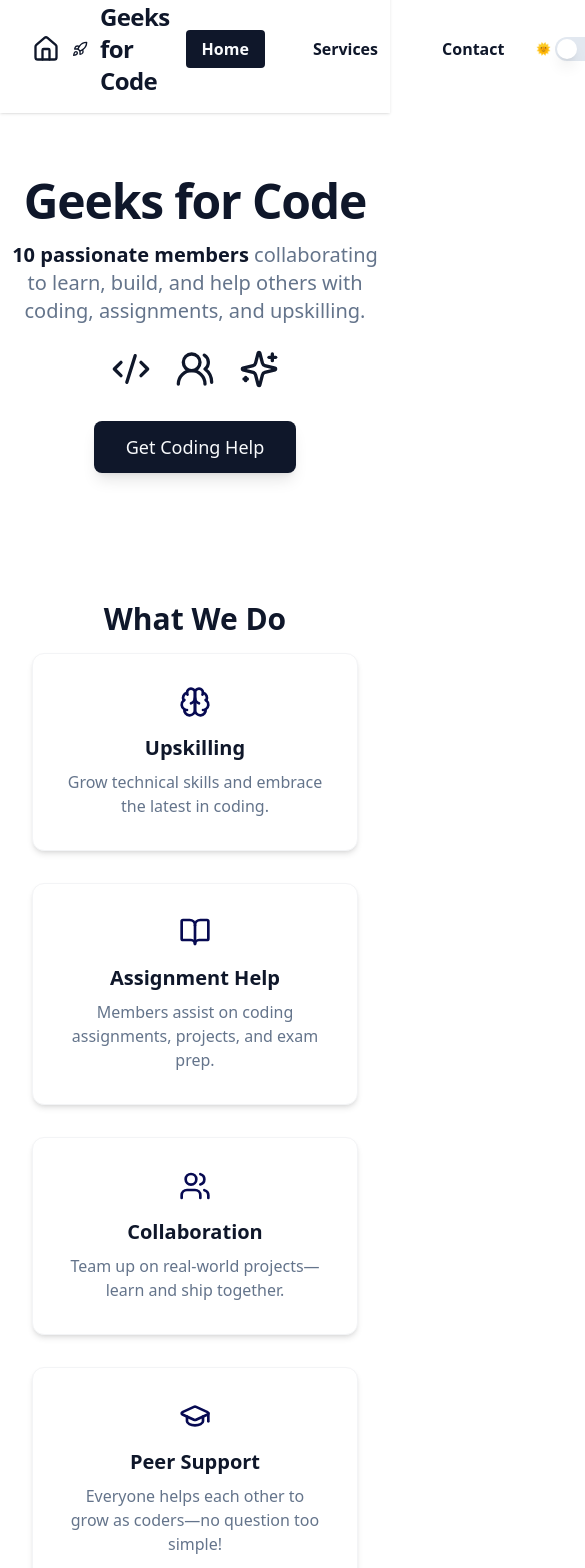
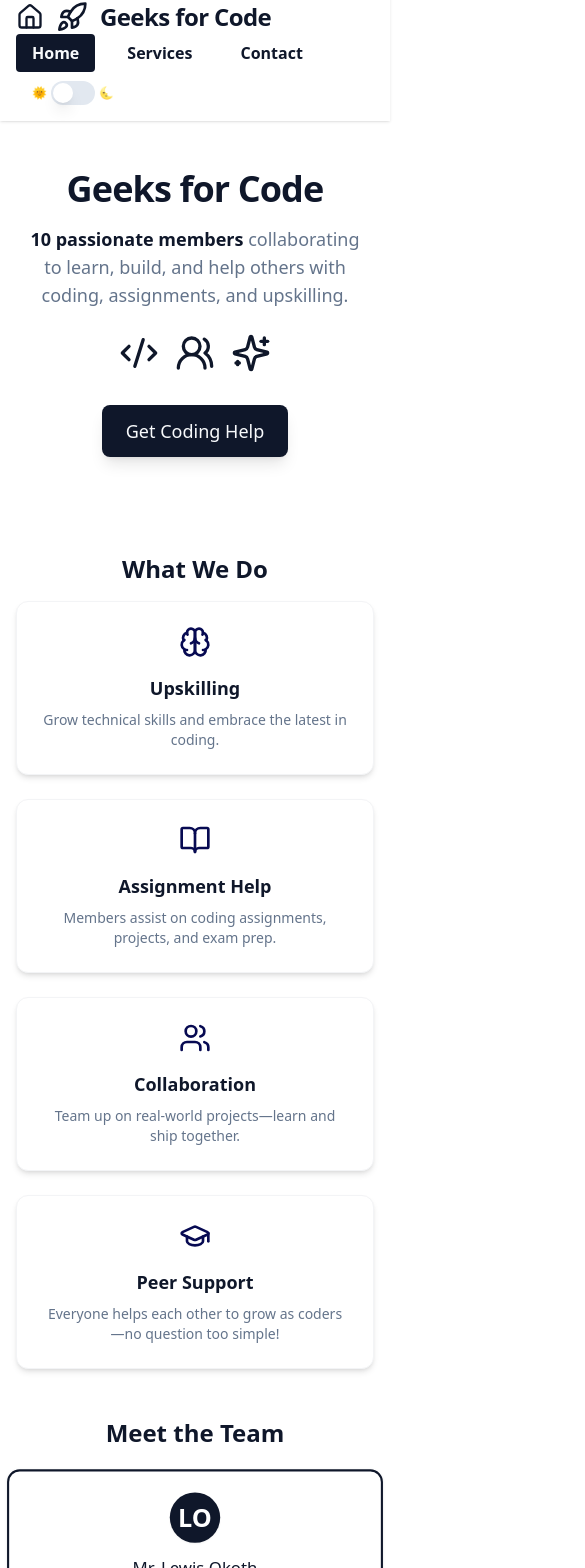
Before and after one commit to Miss-Maggie/geeks-for-code, a React (Vite) app: page / in a window 390 px wide. Shown: the part 15-1583 px from the top of the page, 585 px wide, since content can reach past the window. Built offline with nearby package versions, Linux system fonts and the light colour scheme.

Commit message:
Refactor: Mobile responsiveness improvements

```diff
--- a/src/components/ContactForm.tsx
+++ b/src/components/ContactForm.tsx
@@ -1,3 +1,4 @@
+
 import { useRef, useState } from "react";
 import { MailIcon, SendHorizonal } from "lucide-react";
 
@@ -16,13 +17,13 @@ const ContactForm = () => {
   return (
     <section
       id="contact"
-      className="my-20 max-w-lg mx-auto rounded-2xl shadow-lg border border-gray-200 dark:border-[#323247] animate-fade-in
-        bg-card dark:bg-[#232437] px-4 sm:px-6 py-8 sm:py-10 w-full"
+      className="my-12 sm:my-20 max-w-full sm:max-w-lg mx-auto rounded-2xl shadow-lg border border-gray-200 dark:border-[#323247] animate-fade-in
+        bg-card dark:bg-[#232437] px-3 xs:px-4 sm:px-6 py-7 sm:py-10 w-full"
     >
-      <h2 className="text-2xl font-bold mb-2 flex items-center gap-2 text-[#070A52] dark:text-white">
-        <MailIcon size={28} className="text-[#070A52] dark:text-white" /> Need Coding Help?
+      <h2 className="text-xl sm:text-2xl font-bold mb-2 flex items-center gap-2 text-[#070A52] dark:text-white">
+        <MailIcon size={24} className="text-[#070A52] dark:text-white" /> Need Coding Help?
       </h2>
-      <p className="text-muted-foreground mb-6 dark:text-gray-300">
+      <p className="text-muted-foreground mb-5 sm:mb-6 dark:text-gray-300 text-sm sm:text-base">
         Reach out, and our team will get back to you as soon as possible!
       </p>
       <form ref={formRef} onSubmit={handleSubmit} className="space-y-4">
@@ -31,21 +32,21 @@ const ContactForm = () => {
           type="text"
           name="name"
           placeholder="Your Name"
-          className="w-full px-4 py-2 border rounded-md bg-white dark:bg-[#181927] text-[#070A52] dark:text-white border-gray-300 dark:border-[#323247] transition focus:outline-none focus:ring-2 focus:ring-[#070A52] dark:focus:ring-white placeholder:text-gray-400 dark:placeholder:text-gray-400"
+          className="w-full px-3 sm:px-4 py-2 border rounded-md bg-white dark:bg-[#181927] text-[#070A52] dark:text-white border-gray-300 dark:border-[#323247] transition focus:outline-none focus:ring-2 focus:ring-[#070A52] dark:focus:ring-white placeholder:text-gray-400 dark:placeholder:text-gray-400 text-base"
         />
         <input
           required
           type="email"
           name="email"
           placeholder="Your Email"
-          className="w-full px-4 py-2 border rounded-md bg-white dark:bg-[#181927] text-[#070A52] dark:text-white border-gray-300 dark:border-[#323247] transition focus:outline-none focus:ring-2 focus:ring-[#070A52] dark:focus:ring-white placeholder:text-gray-400 dark:placeholder:text-gray-400"
+          className="w-full px-3 sm:px-4 py-2 border rounded-md bg-white dark:bg-[#181927] text-[#070A52] dark:text-white border-gray-300 dark:border-[#323247] transition focus:outline-none focus:ring-2 focus:ring-[#070A52] dark:focus:ring-white placeholder:text-gray-400 dark:placeholder:text-gray-400 text-base"
         />
         <textarea
           required
           name="message"
           rows={4}
           placeholder="How can we help you?"
-          className="w-full px-4 py-2 border rounded-md bg-white dark:bg-[#181927] text-[#070A52] dark:text-white border-gray-300 dark:border-[#323247] transition focus:outline-none focus:ring-2 focus:ring-[#070A52] dark:focus:ring-white resize-none placeholder:text-gray-400 dark:placeholder:text-gray-400"
+          className="w-full px-3 sm:px-4 py-2 border rounded-md bg-white dark:bg-[#181927] text-[#070A52] dark:text-white border-gray-300 dark:border-[#323247] transition focus:outline-none focus:ring-2 focus:ring-[#070A52] dark:focus:ring-white resize-none placeholder:text-gray-400 dark:placeholder:text-gray-400 text-base"
         />
         <button
           type="submit"
--- a/src/components/Footer.tsx
+++ b/src/components/Footer.tsx
@@ -1,7 +1,7 @@
 
 const Footer = () => (
-  <footer className="w-full py-6 border-t border-gray-100 mt-12 flex flex-col items-center bg-white dark:bg-[#171823]">
-    <nav className="flex gap-8 mb-3">
+  <footer className="w-full py-5 sm:py-6 border-t border-gray-100 mt-10 sm:mt-12 flex flex-col items-center bg-white dark:bg-[#171823] px-4">
+    <nav className="flex flex-wrap gap-x-6 gap-y-2 justify-center mb-2 sm:mb-3">
       <a
         href="/"
         className="font-bold story-link hover-scale transition text-primary dark:text-white"
@@ -31,7 +31,7 @@ const Footer = () => (
         Email Us
       </a>
     </nav>
-    <p className="text-sm text-muted-foreground">
+    <p className="text-xs sm:text-sm text-muted-foreground text-center">
       © {new Date().getFullYear()} Geeks for Code. All rights reserved.
     </p>
   </footer>
--- a/src/components/HeroSection.tsx
+++ b/src/components/HeroSection.tsx
@@ -2,27 +2,27 @@
 import { Rocket, Users2, Code2, Sparkles } from "lucide-react";
 
 const HeroSection = () => (
-  <header className="w-full py-16 flex flex-col items-center relative animate-fade-in">
+  <header className="w-full py-12 sm:py-16 flex flex-col items-center relative animate-fade-in px-4 sm:px-0">
     <div className="absolute left-4 top-4 opacity-30 pointer-events-none max-sm:hidden">
       <Rocket size={80} className="text-primary dark:text-white" strokeWidth={1.5} />
     </div>
     <div className="absolute right-8 top-8 opacity-30 pointer-events-none max-sm:hidden">
       <Sparkles size={70} className="text-primary dark:text-white" strokeWidth={1.5} />
     </div>
-    <h1 className="text-5xl font-extrabold mb-4 tracking-tight text-primary dark:text-white animate-fade-in">
+    <h1 className="text-4xl sm:text-5xl font-extrabold mb-4 tracking-tight text-primary dark:text-white animate-fade-in text-center">
       Geeks for Code
     </h1>
-    <p className="max-w-2xl text-xl text-center text-muted-foreground mb-6">
+    <p className="max-w-2xl text-lg sm:text-xl text-center text-muted-foreground mb-6 px-2">
       <span className="font-semibold text-primary dark:text-white">10 passionate members</span> collaborating to learn, build, and help others with coding, assignments, and upskilling.
     </p>
-    <div className="flex gap-6 mb-8">
+    <div className="flex gap-4 sm:gap-6 mb-8 flex-wrap justify-center">
       <Code2 size={40} className="text-primary dark:text-white hover-scale" />
       <Users2 size={40} className="text-primary dark:text-white hover-scale" />
       <Sparkles size={40} className="text-primary dark:text-white hover-scale" />
     </div>
     <a
       href="#contact"
-      className="px-8 py-3 rounded-lg font-medium bg-primary text-primary-foreground text-lg shadow-lg story-link hover-scale transition-all focus:ring-2 focus:ring-offset-2 focus:ring-primary"
+      className="px-6 sm:px-8 py-3 rounded-lg font-medium bg-primary text-primary-foreground text-lg shadow-lg story-link hover-scale transition-all focus:ring-2 focus:ring-offset-2 focus:ring-primary block text-center"
       style={{ textDecoration: 'none' }}
     >
       Get Coding Help
--- a/src/components/Navbar.tsx
+++ b/src/components/Navbar.tsx
@@ -1,4 +1,3 @@
-
 import { Link, NavLink, useLocation } from "react-router-dom";
 import { Rocket, Home } from "lucide-react";
 import { Switch } from "@/components/ui/switch";
@@ -16,7 +15,7 @@ const Navbar = () => {
 
   return (
     <nav className="w-full bg-white dark:bg-[#171823] shadow sticky top-0 z-30">
-      <div className="max-w-7xl mx-auto flex items-center justify-between px-8 py-4">
+      <div className="max-w-7xl mx-auto flex flex-wrap items-center justify-between px-4 sm:px-6 md:px-8 py-4">
         <div className="flex items-center gap-3">
           <Link to="/" className="flex items-center" aria-label="Home">
             <Home size={28} className="text-primary dark:text-white hover:scale-110 transition" />
@@ -26,7 +25,7 @@ const Navbar = () => {
             Geeks for Code
           </Link>
         </div>
-        <ul className="flex space-x-8">
+        <ul className="flex space-x-4 sm:space-x-8 overflow-x-auto py-2 whitespace-nowrap mb-2 sm:mb-0">
           {navLinks.map((link) => (
             <li key={link.to}>
               {link.to.startsWith("#") ? (
@@ -35,7 +34,6 @@ const Navbar = () => {
                   className="text-primary dark:text-white px-4 py-2 rounded transition font-semibold hover:bg-primary hover:text-white dark:hover:bg-white dark:hover:text-primary"
                   style={{ textDecoration: "none" }}
                   onClick={(e) => {
-                    // If not home page, navigate home and scroll to contact
                     if (link.to === "#contact") {
                       e.preventDefault();
                       if (location.pathname !== "/") {
--- a/src/components/TeamSection.tsx
+++ b/src/components/TeamSection.tsx
@@ -15,27 +15,27 @@ const members = [
 ];
 
 const TeamSection = () => (
-  <section className="my-20">
-    <h2 className="text-3xl font-semibold text-primary dark:text-white text-center mb-8">Meet the Team</h2>
-    <div className="grid grid-cols-1 xs:grid-cols-2 sm:grid-cols-2 md:grid-cols-3 lg:grid-cols-5 gap-8 justify-center">
+  <section className="my-12 sm:my-20">
+    <h2 className="text-2xl sm:text-3xl font-semibold text-primary dark:text-white text-center mb-6 sm:mb-8">Meet the Team</h2>
+    <div className="grid grid-cols-1 xs:grid-cols-2 sm:grid-cols-2 md:grid-cols-3 lg:grid-cols-5 gap-6 sm:gap-8 justify-center">
       {members.map((member) => (
         <div
           key={member.name}
-          className={`flex flex-col items-center bg-white dark:bg-[#232437] rounded-xl shadow p-6 border ${
+          className={`flex flex-col items-center bg-white dark:bg-[#232437] rounded-xl shadow p-5 sm:p-6 border ${
             member.role === "Leader"
               ? "border-2 border-primary dark:border-white scale-105"
               : "border-gray-200 dark:border-[#323247]"
           } animate-fade-in`}
         >
-          <div className="bg-primary dark:bg-white text-white dark:text-primary rounded-full w-14 h-14 flex items-center justify-center mb-3 text-3xl font-bold shadow-sm">
+          <div className="bg-primary dark:bg-white text-white dark:text-primary rounded-full w-12 h-12 sm:w-14 sm:h-14 flex items-center justify-center mb-3 text-2xl sm:text-3xl font-bold shadow-sm">
             {member.name.split(" ").map((w) => w[0]).join("")}
           </div>
-          <span className="font-medium text-lg mb-1 text-primary dark:text-white text-center">
+          <span className="font-medium text-base sm:text-lg mb-1 text-primary dark:text-white text-center">
             {member.salutation}. {member.name}
           </span>
           {member.role === "Leader" ? (
-            <span className="flex items-center gap-1 text-sm text-primary dark:text-white font-semibold uppercase">
-              <Crown size={18} className="inline" /> Leader
+            <span className="flex items-center gap-1 text-xs sm:text-sm text-primary dark:text-white font-semibold uppercase">
+              <Crown size={16} className="inline" /> Leader
             </span>
           ) : (
             <span className="text-xs text-muted-foreground dark:text-gray-300">Member</span>
--- a/src/components/WhatWeDoSection.tsx
+++ b/src/components/WhatWeDoSection.tsx
@@ -25,19 +25,19 @@ const skills = [
 ];
 
 const WhatWeDoSection = () => (
-  <section className="my-16">
-    <h2 className="text-3xl font-semibold text-primary dark:text-white text-center mb-4">
+  <section className="my-12 sm:my-16">
+    <h2 className="text-2xl sm:text-3xl font-semibold text-primary dark:text-white text-center mb-4">
       What We Do
     </h2>
-    <div className="grid grid-cols-1 md:grid-cols-2 lg:grid-cols-4 gap-8">
+    <div className="grid grid-cols-1 sm:grid-cols-2 lg:grid-cols-4 gap-6 sm:gap-8">
       {skills.map((skill) => (
         <div
           key={skill.title}
-          className="bg-white dark:bg-[#232437] rounded-xl shadow-md p-8 flex flex-col items-center border border-gray-100 dark:border-[#323247] hover:shadow-lg transition-shadow animate-scale-in"
+          className="bg-white dark:bg-[#232437] rounded-xl shadow-md p-6 sm:p-8 flex flex-col items-center border border-gray-100 dark:border-[#323247] hover:shadow-lg transition-shadow animate-scale-in"
         >
           <div className="text-primary dark:text-white">{skill.icon}</div>
-          <h3 className="mt-4 text-xl font-bold text-primary dark:text-white">{skill.title}</h3>
-          <p className="text-muted-foreground mt-2 text-center">{skill.desc}</p>
+          <h3 className="mt-4 text-lg sm:text-xl font-bold text-primary dark:text-white">{skill.title}</h3>
+          <p className="text-muted-foreground mt-2 text-center text-sm sm:text-base">{skill.desc}</p>
         </div>
       ))}
     </div>
--- a/src/pages/Index.tsx
+++ b/src/pages/Index.tsx
@@ -12,7 +12,7 @@ const Index = () => {
     <div className="min-h-screen bg-background flex flex-col">
       <Navbar />
       <HeroSection />
-      <div className="flex-1 w-full max-w-7xl mx-auto px-8">
+      <div className="flex-1 w-full max-w-7xl mx-auto px-4 sm:px-6 md:px-8">
         <WhatWeDoSection />
         <TeamSection />
         <ContactForm />
```
